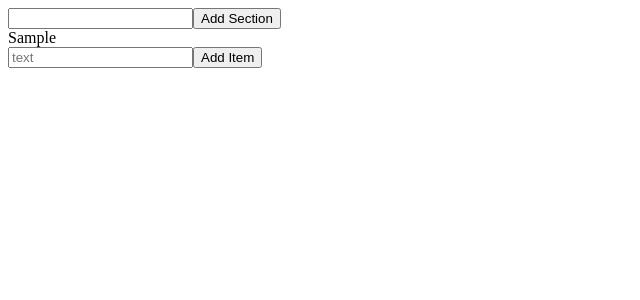
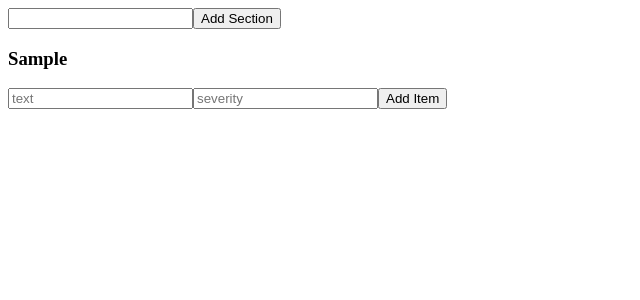
Before and after one commit to akmalirfan/audit, a React app: page / in a window 1280 px wide. Both pictures are taken after typing "Sample" into the empty fields and a click on the button "Add Section". Shown: the top 300 px of the page, without its empty margins (0-640 px from the left). Built offline with nearby package versions, Linux system fonts and the light colour scheme.

Commit message:
Add feature to add info

```diff
--- a/src/actions/index.js
+++ b/src/actions/index.js
@@ -13,6 +13,13 @@ export const addItem = (text, section, severity) => ({
     severity
 })
 
+export const addInfo = (text, section, itemid) => ({
+    type: 'ADD_INFO',
+    section,
+    id:itemid,
+    text
+})
+
 export const setVisibilityFilter = (filter) => ({
     type: 'SET_VISIBILITY_FILTER',
     filter
--- a/src/components/ChecklistItem.js
+++ b/src/components/ChecklistItem.js
@@ -1,33 +1,24 @@
 import { addItem } from '../actions'
 import React from 'react'
 import { connect } from 'react-redux'
+import AddInfo from '../containers/AddInfo'
 
-let ChecklistItem = ({ section, items, onSectionSubmit }) => {
-    let input
-
-    return (
-        <li>
-            {items}
-            <form
-                onSubmit={(e) => {
-                    e.preventDefault()
-                    onSectionSubmit(input.value)
-                    input.value = ''
-                }}>
-                <input
-                ref={node => {
-                    input = node
-                }}/>
-            </form>
-            <ul>
-            {items.map((item, i) =>
-                <li
-                    key={i}
-                >{item}</li>
-            )}
-            </ul>
-        </li>
-    )
-}
+let ChecklistItem = ({ sectionname, item }) => (
+    <div>
+        {item.text_ms}
+        <span className="severity">{item.severity}</span>
+        <AddInfo
+            sectionname={sectionname}
+            itemid={item.id}
+        />
+        <ol>
+            {item.info.map((inf, i) => {
+                return (
+                    <li key={i}>{inf.text}</li>
+                )
+            })}
+        </ol>
+    </div>
+)
 
 export default ChecklistItem
--- a/src/components/Section.js
+++ b/src/components/Section.js
@@ -1,50 +1,19 @@
 import React from 'react'
 import { connect } from 'react-redux'
-import { addItem } from '../actions'
+import AddItem from '../containers/AddItem'
 import ChecklistItem from './ChecklistItem'
 
-let Section = ({ items, onChecklistSubmit, onSectionSubmit, dispatch }) => {
-    let input
-    let inp2
-
-    return (
-        <div className="sectionlist">
-            {items.map((item, i) =>
-                <div
-                    className="section"
-                    key={item.section}
-                >
-                    {item.section}
-                    <form
-                        onSubmit={e => {
-                            e.preventDefault()
-                            if (!input.value.trim()) {
-                                console.log('asdasd')
-                                return
-                            }
-                            dispatch(addItem(input.value.trim(), item.section))
-                            input.value = ''
-                            {/*inp2.value = ''*/}
-                        }}
-                    >
-                        <input ref={node => input = node} placeholder="text" />
-
-                        {/*<input ref={node => inp2 = node} placeholder="severity" />*/}
-
-                        <button type="submit">
-                            Add Item
-                        </button>
-                    </form>
-                    {item.items.map((citem, i) => {
-                        return (
-                            <p key={citem.id}>{citem.text_ms}{citem.severity}</p>
-                        )
-                    })}
-                </div>
-            )}
-        </div>
-    )
-}
+let Section = ({ section, dispatch }) => (
+    <div className="section">
+        <h3>{section.section}</h3>
+        <AddItem section={section.section} />
+        {section.items.map((item, i) => {
+            return (
+                <ChecklistItem key={i} item={item} sectionname={section.section}/>
+            )
+        })}
+    </div>
+)
 
 Section = connect()(Section)
 
--- /dev/null
+++ b/src/components/SectionList.js
@@ -0,0 +1,21 @@
+import React from 'react'
+import { connect } from 'react-redux'
+import AddItem from '../containers/AddItem'
+import Section from './Section'
+import ChecklistItem from './ChecklistItem'
+
+let SectionList = ({ sections, dispatch }) => (
+    <div className="sectionlist">
+        {sections.map((section, i) =>
+            <Section
+                key={section.section}
+                section={section}
+                className="section"
+            />
+        )}
+    </div>
+)
+
+SectionList = connect()(SectionList)
+
+export default SectionList
--- /dev/null
+++ b/src/containers/AddInfo.js
@@ -0,0 +1,30 @@
+import React from 'react'
+import { connect } from 'react-redux'
+import { addInfo } from '../actions'
+
+let AddInfo = ({ sectionname, itemid, dispatch }) => {
+    let input
+
+    return (
+        <form
+            onSubmit={e => {
+                e.preventDefault()
+                if (!input.value.trim()) {
+                    return
+                }
+                dispatch(addInfo(input.value.trim(), sectionname, itemid))
+                input.value = ''
+            }}
+        >
+            <input ref={node => input = node} placeholder="text" />
+
+            <button type="submit">
+                Add Info
+            </button>
+        </form>
+    )
+}
+
+AddInfo = connect()(AddInfo)
+
+export default AddInfo
--- /dev/null
+++ b/src/containers/AddItem.js
@@ -0,0 +1,35 @@
+import React from 'react'
+import { connect } from 'react-redux'
+import { addItem } from '../actions'
+
+let AddItem = ({ section, dispatch }) => {
+    let input
+    let inp2
+
+    return (
+        <form
+            onSubmit={e => {
+                e.preventDefault()
+                if (!input.value.trim()) {
+                    console.log('asdasd')
+                    return
+                }
+                dispatch(addItem(input.value.trim(), section, inp2.value.trim()))
+                input.value = ''
+                inp2.value = ''
+            }}
+        >
+            <input ref={node => input = node} placeholder="text" />
+
+            <input ref={node => inp2 = node} placeholder="severity" />
+
+            <button type="submit">
+                Add Item
+            </button>
+        </form>
+    )
+}
+
+AddItem = connect()(AddItem)
+
+export default AddItem
--- a/src/containers/Checklists.js
+++ b/src/containers/Checklists.js
@@ -1,19 +1,13 @@
 import { connect } from 'react-redux'
 import { addSection, addItem } from '../actions'
-import Section from '../components/Section';
+import SectionList from '../components/SectionList';
 
 const mapStateToProps = (state) => ({
-    items: state
+    sections: state
 })
 
-const mapDispatchToProps = {
-  onChecklistSubmit: addSection,
-  onSectionSubmit: addItem
-}
-
 const Checklists = connect(
-  mapStateToProps,
-  mapDispatchToProps
-)(Section)
+  mapStateToProps
+)(SectionList)
 
 export default Checklists
--- a/src/index.html
+++ b/src/index.html
@@ -5,7 +5,7 @@
   <meta name="viewport" content="width=device-width, initial-scale=1.0">
   <meta name="mobile-web-app-capable" content="yes"/>
   <meta http-equiv="X-UA-Compatible" content="ie=edge">
-  <title>TO-DO</title>
+  <title>Create Checklist</title>
 </head>
 <body>
   <div id="root"></div>
--- a/src/reducers/checklist.js
+++ b/src/reducers/checklist.js
@@ -1,39 +1,67 @@
-const checklistItem = (state = [], action) => {
+const checklistItem = (item = [], action) => {
     switch (action.type) {
         case 'MAKE_IT_PASS':
             return {
-                ...state,
+                ...item,
                 value: 'passed'
             };
         case 'MAKE_IT_FAIL':
             return {
-                ...state,
+                ...item,
                 value: 'failed'
             };
+        case 'ADD_INFO':
+            return {
+                ...item,
+                info: [
+                    ...item.info,
+                    {
+                        text: action.text
+                    }
+                ]
+            }
         default:
-            return state;
+            return item
     }
 };
 
-const checklistItems = (state = [], action) => {
+const section = (section = {}, action) => {
     switch (action.type) {
         case 'MAKE_IT_PASS':
         case 'MAKE_IT_FAIL':
-            return state.map(item => {
+            return section.items.map(item => {
                 if (item.id === action.id) {
                     return checklistItem(item, action);
                 }
-                return item;
+                return item
             });
+        case 'ADD_INFO':
+            console.log(action)
+            if (section.section !== action.section) {
+                return section
+            }
+
+            let woi = {
+                section: action.section,
+                items: section.items.map(item => {
+                    if (item.id !== action.id) {
+                        return item
+                    }
+
+                    return checklistItem(item, action)
+                })
+            }
+            console.log(woi)
+            return woi;
         case 'ADD_CHECKLISTITEM':
-            if (state.section !== action.section) {
-                return state;
+            if (section.section !== action.section) {
+                return section
             }
 
             return {
                 section: action.section,
                 items: [
-                    ...state.items,
+                    ...section.items,
                     {
                         id: action.id,
                         text_ms: action.text_ms,
@@ -44,16 +72,16 @@ const checklistItems = (state = [], action) => {
             }
         case 'REMOVE_CHECKLISTITEM':
             let i = 0;
-            for (let item of state) {
+            for (let item of section.items) {
                 if (item.id === action.id)
                     return [
-                        ...state.slice(0, i),
-                        ...state.slice(i + 1)
-                    ];
-                i++;
+                        ...section.items.slice(0, i),
+                        ...section.items.slice(i + 1)
+                    ]
+                i++
             }
         default:
-            return state;
+            return section
     }
 };
 
@@ -61,11 +89,12 @@ const checklist = (state = [], action) => {
     switch (action.type) {
         case 'MAKE_IT_PASS':
         case 'MAKE_IT_FAIL':
-            return state.map(section => {
-                return (section.section === action.section) ? {
-                    ...section,
-                    items: checklistItems(section.items, action)
-                } : section;
+            // Macam tak kena, sepatutnya pass the whole section
+            return state.map(sec => {
+                return (sec.section === action.section) ? {
+                    ...sec,
+                    items: section(sec, action)
+                } : sec
             });
         case 'ADD_SECTION':
             return [
@@ -76,25 +105,26 @@ const checklist = (state = [], action) => {
                 }
             ];
         case 'ADD_CHECKLISTITEM':
-            return state.map(s => {
-                if (s.section !== action.section) {
-                    return s;
+        case 'ADD_INFO':
+            return state.map(sec => {
+                if (sec.section !== action.section) {
+                    return sec
                 }
 
-                return checklistItems(s, action)
+                return section(sec, action)
             })
         case 'REMOVE_SECTION':
-            let i = 0;
+            let i = 0
             for (let section of state) {
                 if (section.section === action.section)
                     return [
                         ...state.slice(0, i),
                         ...state.slice(i + 1)
-                    ];
-                i++;
+                    ]
+                i++
             }
         default:
-            return state;
+            return state
     }
 }
 
```
